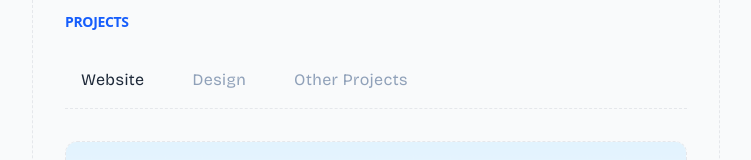
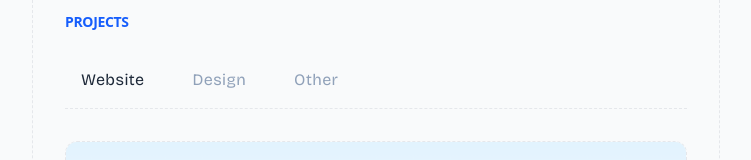
Before and after one commit to mrhmdfz/hmdfz, a Next.js app: page / in a window 1280 px wide. Shown: the part 300-460 px from the top of the page, without its empty margins (264-1015 px from the left). Built offline with nearby package versions, Linux system fonts and the light colour scheme.

Commit message:
uploaded v2

```diff
--- a/src/app/components/project-section.tsx
+++ b/src/app/components/project-section.tsx
@@ -35,7 +35,7 @@ export default function ProjectsSection() {
                   : "text-slate-400 hover:text-blue-600"
               }`}
             >
-              {tab === "other" ? "Other Projects" : tab}
+              {tab === "other" ? "Other" : tab}
             </span>
           </button>
         ))}
--- a/src/app/types/project.tsx
+++ b/src/app/types/project.tsx
@@ -5,7 +5,6 @@ export interface ProjectCardProps {
   githubUrl: string;
   techStack: string[];
 }
-
 export interface DesignProjectCardProps {
   title: string;
   description: string;
```
